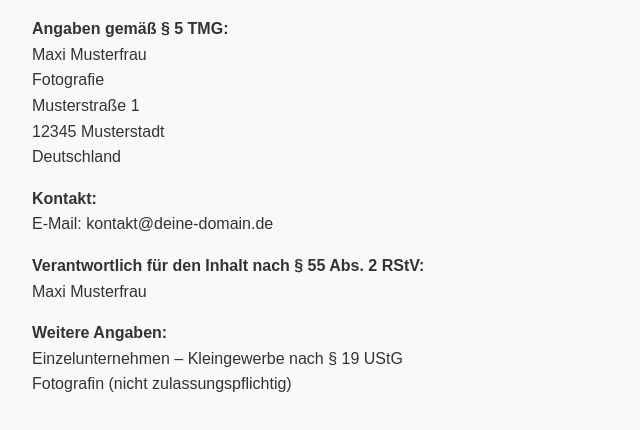
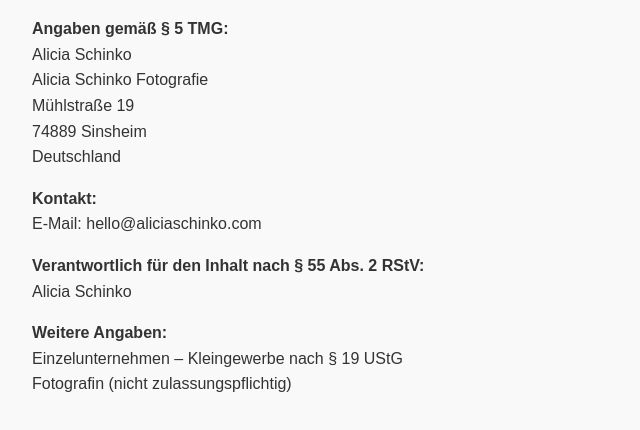
Before and after one commit to aliciaschinko/impressum, a plain HTML site: page index.html in a window 1280 px wide. Shown: the part 68-498 px from the top of the page, without its empty margins (0-640 px from the left). Drawn offline with Linux system fonts and the light colour scheme.

Commit message:
Add files via upload

```diff
--- a/index.html
+++ b/index.html
@@ -6,7 +6,7 @@
     <title>Impressum</title>
     <style>
         body {
-            font-family: Arial, sans-serif;
+            font-family: Playfair Display, sans-serif;
             margin: 2rem;
             background-color: #f9f9f9;
             color: #333;
@@ -22,17 +22,17 @@
 <body>
     <h1>Impressum</h1>
     <p><strong>Angaben gemäß § 5 TMG:</strong><br>
-    Maxi Musterfrau<br>
-    Fotografie<br>
-    Musterstraße 1<br>
-    12345 Musterstadt<br>
+    Alicia Schinko<br>
+    Alicia Schinko Fotografie<br>
+    Mühlstraße 19<br>
+    74889 Sinsheim<br>
     Deutschland</p>
 
     <p><strong>Kontakt:</strong><br>
-    E-Mail: kontakt@deine-domain.de</p>
+    E-Mail: hello@aliciaschinko.com</p>
 
     <p><strong>Verantwortlich für den Inhalt nach § 55 Abs. 2 RStV:</strong><br>
-    Maxi Musterfrau</p>
+    Alicia Schinko</p>
 
     <p><strong>Weitere Angaben:</strong><br>
     Einzelunternehmen – Kleingewerbe nach § 19 UStG<br>
```
